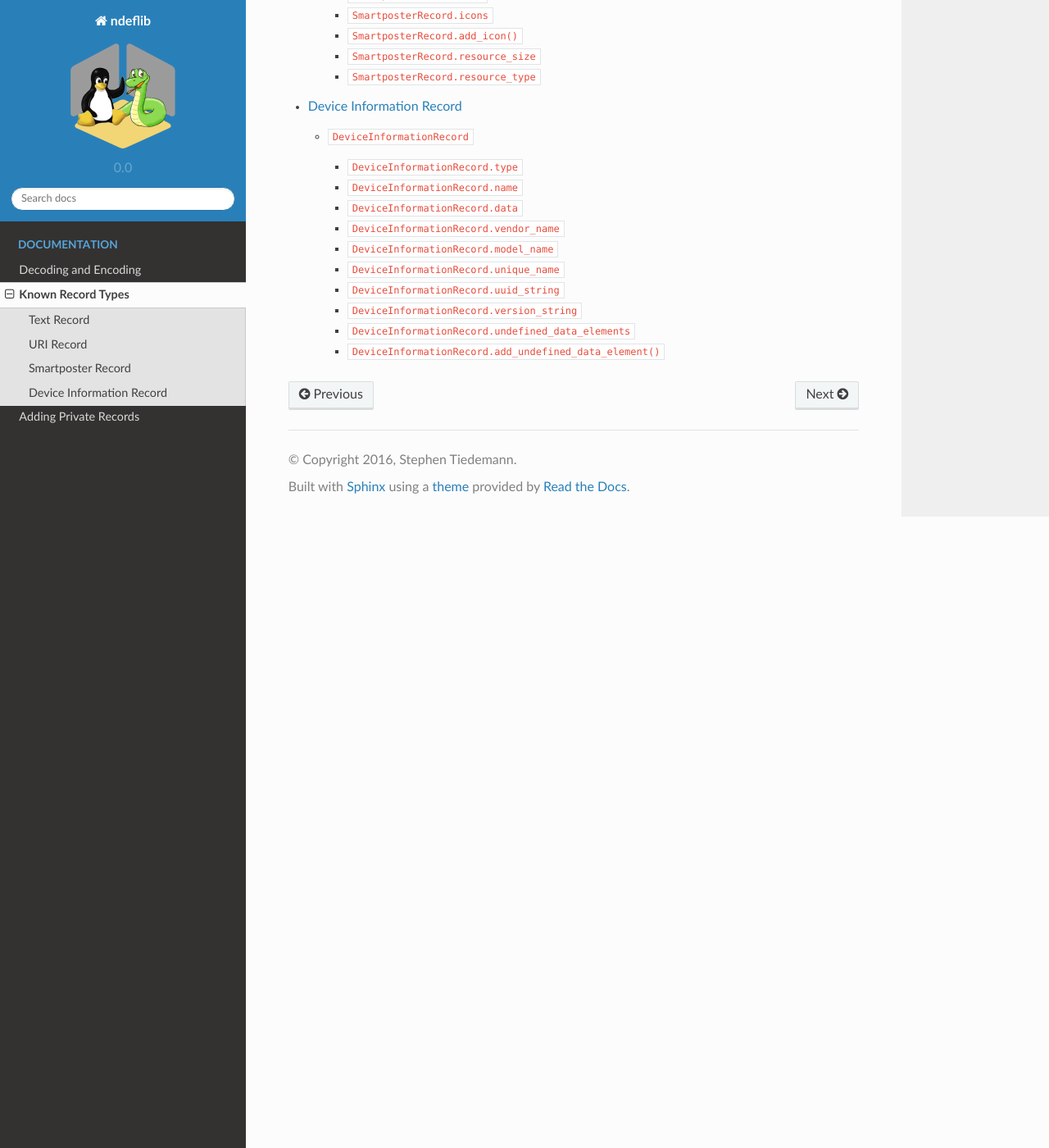
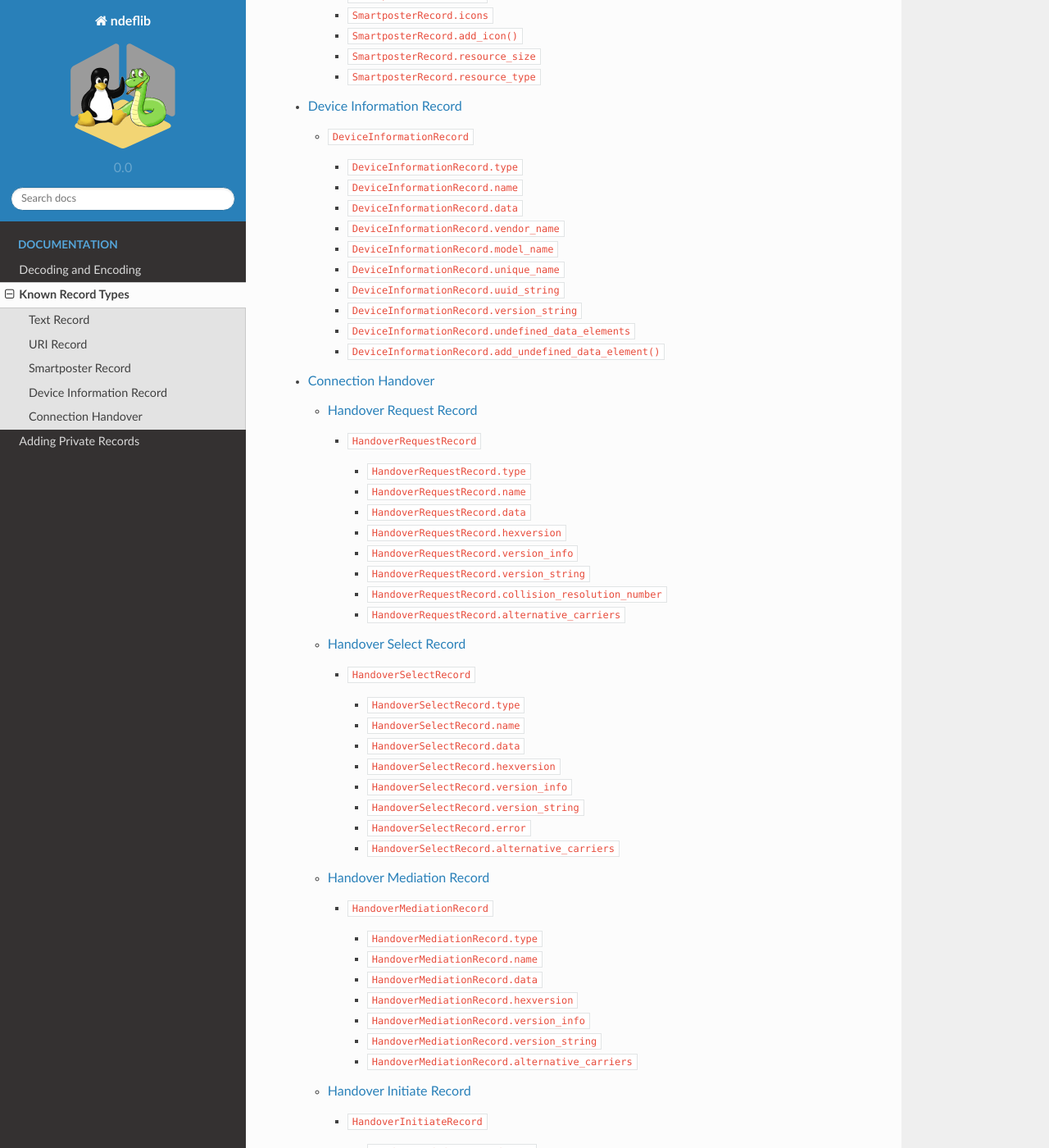
Before and after one commit to nfcpy/ndeflib, a Sphinx documentation site: the page built from docs/records.rst, in a window 1280 px wide and 1400 px high, scrolled down 946 px. Shown: the whole window at 82% size. Built offline with Sphinx 7.4.7 and the Read the Docs theme 2.0.0, drawn with Linux system fonts in a browser that asks for light colours; some of the changed lines change nothing that is shown; some of the changed text lies outside the part shown.

Commit message:
added documentation for connection handover records

```diff
--- a/docs/records.rst
+++ b/docs/records.rst
@@ -14,3 +14,4 @@ known record types.
    records/uri
    records/smartposter
    records/deviceinfo
+   records/handover
--- /dev/null
+++ b/docs/records/handover.rst
@@ -0,0 +1,384 @@
+.. -*- mode: rst; fill-column: 80 -*-
+
+Connection Handover
+===================
+
+The `NFC Forum`_ Connection Handover specification defines a number of Record
+structures that are used to exchange messages between Handover Requester,
+Selector and Mediator devices to eventually establish alternative carrier
+connections for additional data exchange.  Generally, a requester device sends a
+Handover Request Message to announce supported alternative carriers and expects
+the selector device to return a Handover Select Message with a selection of
+alternative carriers supported by both devices. If the two devices are not close
+enough for NFC communication, a third device may use the Handover Mediation and
+Handover Initiate Messages to relay information between the two.
+
+Any of above mentioned Handover Messages is constructed as an NDEF Message where
+the first record associates the processing context. The Handover Request,
+Select, Mediation, and Initiate Record classes implement the appropriate
+context, i.e. record types known by context are decoded by associated record
+type classes while others are decoded as generic NDEF Records.
+
+Handover Request Record
+-----------------------
+
+The Handover Request Record is the first record of a connection handover request
+message. Information enclosed within the payload of a handover request record
+includes the handover version number, a random number for resolving a handover
+request collision (when both peer devices simultaenously send a handover request
+message) and a number of references to alternative carrier information records
+subsequently encoded in the same message.
+
+>>> import ndef
+>>> from os import urandom
+>>> wsc = 'application/vnd.wfa.wsc'
+>>> message = [ndef.HandoverRequestRecord('1.3', urandom(2))]
+>>> message.append(ndef.HandoverCarrierRecord(wsc, None, 'wifi'))
+>>> message[0].add_alternative_carrier('active', message[1].name)
+
+.. class:: HandoverRequestRecord(version='1.3', crn=None, *alternative_carrier)
+
+   Initialize the record with a *version* number, a collision resolution random
+   number *crn* and zero or more *alternative_carrier*. The version number can
+   be set as an 8-bit integer (with 4-bit major and minor part), or as a
+   ``'{major}.{minor}'`` version string. An alternative carrier is given by a
+   tuple with *carrier power state*, *carrier data reference* and zero or more
+   *auxiliary data references*. The collision resolution number (crn) argument
+   is the unsigned 16-bit random integer for connection handover version '1.2'
+   or later, for any prior version number it must be None.
+
+   :param version: handover version number
+   :type version: int or str
+   :param int crn: collision resolution random number
+   :param tuple alternative_carrier: alternative carrier entry
+
+   .. attribute:: type
+
+      The Handover Request Record type is ``urn:nfc:wkt:Hr``.
+
+   .. attribute:: name
+
+      Value of the NDEF Record ID field, an empty `str` if not set.
+
+   .. attribute:: data
+
+      A `bytes` object containing the NDEF Record PAYLOAD encoded from the
+      current attributes.
+
+   .. attribute:: hexversion
+
+      The version as an 8-bit integer with 4-bit major and minor part. This is a
+      read-only attribute.
+
+   .. attribute:: version_info
+
+      The version as a named tuple with major and minor version number
+      attributes. This is a read-only attribute.
+
+   .. attribute:: version_string
+
+      The version as the '{major}.{minor}' formatted string. This is a read-only
+      attribute.
+
+   .. attribute:: collision_resolution_number
+
+      Get or set the random number for handover request message collision
+      resolution. May be None if the random number was neither decoded or set.
+
+   .. attribute:: alternative_carriers
+
+      A `list` of alternative carriers with attributes carrier_power_state,
+      carrier_data_reference, and auxiliary_data_reference list.
+
+
+   .. method:: add_alternative_carrier(cps, cdr, *adr):
+
+      Add a reference to a carrier data record within the handover request
+      message. The carrier data reference *cdr* is the name (NDEF Record ID) of
+      the carrier data record. The carrier power state *cps* is either
+      'inactive', 'active', 'activating', or 'unknown'. Any number of auxiliary
+      data references *adr* may be added to link with other records in the
+      message that carry information related to the carrier.
+
+
+Handover Select Record
+----------------------
+
+The Handover Select Record is the first record of a connection handover select
+message. Information enclosed within the payload of a handover select record
+includes the handover version number, error reason and associated error data
+when processing of the previously received handover request message failed, and
+a number of references to alternative carrier information records subsequently
+encoded in the same message.
+
+>>> import ndef
+>>> carrier = ndef.Record('mimetype/subtype', 'ref', b'1234')
+>>> message = [ndef.HandoverSelectRecord('1.3'), carrier]
+>>> message[0].add_alternative_carrier('active', carrier.name)
+
+.. class:: HandoverSelectRecord(version='1.3', error=None, *alternative_carrier)
+
+   Initialize the record with a *version* number, an *error* information tuple,
+   and zero or more *alternative_carrier*. The version number can be either an
+   8-bit integer (4-bit major, 4-bit minor), or a ``'{major}.{minor}'`` version
+   string. An alternative carrier is given by a tuple with *carrier power
+   state*, *carrier data reference* and zero or more *auxiliary data
+   references*. The *error* argument is a tuple with error reason and error
+   data. Error information, if not None, is encoded as the local Error Record
+   after all given alternative carriers.
+
+   :param version: handover version number
+   :type version: int or str
+   :param tuple error: error reason and data
+   :param tuple alternative_carrier: alternative carrier entry
+
+   .. attribute:: type
+
+      The Handover Select Record type is ``urn:nfc:wkt:Hs``.
+
+   .. attribute:: name
+
+      Value of the NDEF Record ID field, an empty `str` if not set.
+
+   .. attribute:: data
+
+      A `bytes` object containing the NDEF Record PAYLOAD encoded from the
+      current attributes.
+
+   .. attribute:: hexversion
+
+      The version as an 8-bit integer with 4-bit major and minor part. This is a
+      read-only attribute.
+
+   .. attribute:: version_info
+
+      The version as a named tuple with major and minor version number
+      attributes. This is a read-only attribute.
+
+   .. attribute:: version_string
+
+      The version as the '{major}.{minor}' formatted string. This is a read-only
+      attribute.
+
+   .. attribute:: error
+
+      Either error information or None. Error details can be accessed with
+      ``error.error_reason`` and ``error.error_data``. Formatted error
+      information is provided with ``error.error_reason_string``.
+
+   .. method:: set_error(error_reason, error_data):
+
+      Set error information. The *error_reason* argument is an 8-bit integer
+      value but only values 1, 2 and 3 are defined in the specification. For
+      defined error reasons the *error_data* argument is the associated value
+      (which is a number in all cases). For undefined error reason values the
+      *error_data* argument is `bytes`. Error reason value 0 is strictly
+      reserved and never encoded or decoded.
+
+   .. attribute:: alternative_carriers
+
+      A `list` of alternative carriers with attributes carrier_power_state,
+      carrier_data_reference, and auxiliary_data_reference list.
+
+
+   .. method:: add_alternative_carrier(cps, cdr, *adr):
+
+      Add a reference to a carrier data record within the handover select
+      message. The carrier data reference *cdr* is the name (NDEF Record ID) of
+      the carrier data record. The carrier power state *cps* is either
+      'inactive', 'active', 'activating', or 'unknown'. Any number of auxiliary
+      data references *adr* may be added to link with other records in the
+      message that carry information related to the carrier.
+
+
+Handover Mediation Record
+-------------------------
+
+The Handover Mediation Record is the first record of a connection handover
+mediation message. Information enclosed within the payload of a handover
+mediation record includes the version number and zero or more references to
+alternative carrier information records subsequently encoded in the same
+message.
+
+>>> import ndef
+>>> carrier = ndef.Record('mimetype/subtype', 'ref', b'1234')
+>>> message = [ndef.HandoverMediationRecord('1.3'), carrier]
+>>> message[0].add_alternative_carrier('active', carrier.name)
+
+.. class:: HandoverMediationRecord(version='1.3', *alternative_carrier)
+
+   Initialize the record with *version* number and zero or more
+   *alternative_carrier*.  The version number can be either an 8-bit integer
+   (4-bit major, 4-bit minor), or a ``'{major}.{minor}'`` version string. An
+   alternative carrier is given by a tuple with *carrier power state*, *carrier
+   data reference* and zero or more *auxiliary data references*.
+
+   :param version: handover version number
+   :type version: int or str
+   :param tuple alternative_carrier: alternative carrier entry
+
+   .. attribute:: type
+
+      The Handover Select Record type is ``urn:nfc:wkt:Hm``.
+
+   .. attribute:: name
+
+      Value of the NDEF Record ID field, an empty `str` if not set.
+
+   .. attribute:: data
+
+      A `bytes` object containing the NDEF Record PAYLOAD encoded from the
+      current attributes.
+
+   .. attribute:: hexversion
+
+      The version as an 8-bit integer with 4-bit major and minor part. This is a
+      read-only attribute.
+
+   .. attribute:: version_info
+
+      The version as a named tuple with major and minor version number
+      attributes. This is a read-only attribute.
+
+   .. attribute:: version_string
+
+      The version as the '{major}.{minor}' formatted string. This is a read-only
+      attribute.
+
+   .. attribute:: alternative_carriers
+
+      A `list` of alternative carriers with attributes carrier_power_state,
+      carrier_data_reference, and auxiliary_data_reference list.
+
+
+   .. method:: add_alternative_carrier(cps, cdr, *adr):
+
+      Add a reference to a carrier data record within the handover mediation
+      message. The carrier data reference *cdr* is the name (NDEF Record ID) of
+      the carrier data record. The carrier power state *cps* is either
+      'inactive', 'active', 'activating', or 'unknown'. Any number of auxiliary
+      data references *adr* may be added to link with other records in the
+      message that carry information related to the carrier.
+
+
+Handover Initiate Record
+------------------------
+
+The Handover Initiate Record is the first record of a connection handover initiate
+message. Information enclosed within the payload of a handover initiate record
+includes the version number and zero or more references to alternative carrier
+information records subsequently encoded in the same message.
+
+>>> import ndef
+>>> carrier = ndef.Record('mimetype/subtype', 'ref', b'1234')
+>>> message = [ndef.HandoverInitiateRecord('1.3'), carrier]
+>>> message[0].add_alternative_carrier('active', carrier.name)
+
+.. class:: HandoverInitiateRecord(version='1.3', *alternative_carrier)
+
+   Initialize the record with *version* number and zero or more
+   *alternative_carrier*.  The version number can be either an 8-bit integer
+   (4-bit major, 4-bit minor), or a ``'{major}.{minor}'`` version string. An
+   alternative carrier is given by a tuple with *carrier power state*, *carrier
+   data reference* and zero or more *auxiliary data references*.
+
+   :param version: handover version number
+   :type version: int or str
+   :param tuple alternative_carrier: alternative carrier entry
+
+   .. attribute:: type
+
+      The Handover Select Record type is ``urn:nfc:wkt:Hi``.
+
+   .. attribute:: name
+
+      Value of the NDEF Record ID field, an empty `str` if not set.
+
+   .. attribute:: data
+
+      A `bytes` object containing the NDEF Record PAYLOAD encoded from the
+      current attributes.
+
+   .. attribute:: hexversion
+
+      The version as an 8-bit integer with 4-bit major and minor part. This is a
+      read-only attribute.
+
+   .. attribute:: version_info
+
+      The version as a named tuple with major and minor version number
+      attributes. This is a read-only attribute.
+
+   .. attribute:: version_string
+
+      The version as the '{major}.{minor}' formatted string. This is a read-only
+      attribute.
+
+   .. attribute:: alternative_carriers
+
+      A `list` of alternative carriers with attributes carrier_power_state,
+      carrier_data_reference, and auxiliary_data_reference list.
+
+
+   .. method:: add_alternative_carrier(cps, cdr, *adr):
+
+      Add a reference to a carrier data record within the handover initiate
+      message. The carrier data reference *cdr* is the name (NDEF Record ID) of
+      the carrier data record. The carrier power state *cps* is either
+      'inactive', 'active', 'activating', or 'unknown'. Any number of auxiliary
+      data references *adr* may be added to link with other records in the
+      message that carry information related to the carrier.
+
+
+Handover Carrier Record
+-----------------------
+
+The Handover Carrier Record allows a unique identification of an alternative
+carrier technology in a handover request message when no carrier configuration
+data is to be provided. If the handover selector device has the same carrier
+technology available, it would respond with a carrier configuration record with
+payload type equal to the carrier type (that is, the triples (TNF, TYPE_LENGTH,
+TYPE) and (CTF, CARRIER_TYPE_LENGTH, CARRIER_TYPE) match exactly).
+
+>>> import ndef
+>>> record = ndef.HandoverCarrierRecord('application/vnd.wfa.wsc')
+>>> record.name = 'wlan'
+>>> print(record)
+NDEF Handover Carrier Record ID 'wlan' CARRIER 'application/vnd.wfa.wsc' DATA 0 byte
+
+.. class:: HandoverCarrierRecord(carrier_type, carrier_data=None, reference=None)
+
+   Initialize the HandoverCarrierRecord with *carrier_type*, *carrier_data*, and
+   a *reference* that sets the `Record.name` attribute. The carrier type has the
+   same format as a record type name, i.e. the combination of NDEF Record TNF
+   and TYPE that is used by the `Record.type` attribute. The carrier_data
+   argument must be a valid `bytearray` initializer, or None.
+
+   :param str carrier_type: initial value of the `carrier_type` attribute
+   :param sequence carrier_data: initial value of the `carrier_data` attribute
+   :param str reference: initial value of the the `name` attribute
+
+   .. attribute:: type
+
+      The Handover Select Record type is ``urn:nfc:wkt:Hc``.
+
+   .. attribute:: name
+
+      Value of the NDEF Record ID field, an empty `str` if not set. The
+      *reference* init argument can also be used to set this value.
+
+   .. attribute:: data
+
+      A `bytes` object containing the NDEF Record PAYLOAD encoded from the
+      current attributes.
+
+   .. attribute:: carrier_type
+
+      Get or set the carrier type as a `Record.type` formatted representation of
+      the Handover Carrier Record CTF and CARRIER_TYPE fields.
+
+   .. attribute:: carrier_data
+
+      Contents of the Handover Carrier Record CARRIER_DATA field as a
+      `bytearray`. The attribute itself is read-only but the content may be
+      modified or expanded.
```
